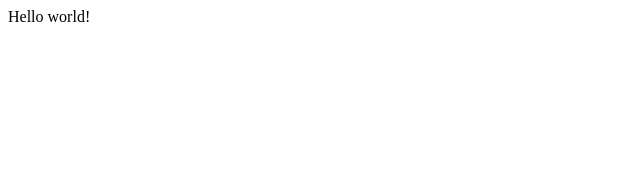
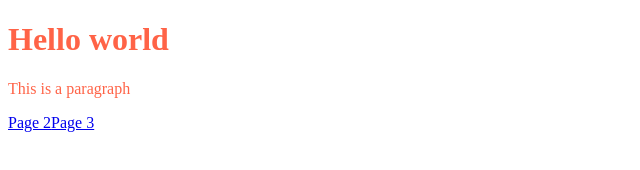
Before and after one commit to JasonNelemans/gatsby-hello-world, a Gatsby site: page / in a window 1280 px wide. Shown: the whole page, without its empty margins (0-640 px from the left). Built offline with nearby package versions, Linux system fonts and the light colour scheme; Gatsby itself is replaced by a stand-in of ours.

Commit message:
linking pages

```diff
--- a/src/pages/index.js
+++ b/src/pages/index.js
@@ -1,5 +1,11 @@
-import React from "react"
+import React from "react";
+import Link from "gatsby-link";
 
 export default function Home() {
-  return <div>Hello world!</div>
+  return <div style={{color: 'tomato'}}>
+    <h1>Hello world</h1>
+    <p>This is a paragraph</p>
+    <Link to='/page-2/'>Page 2</Link>
+    <Link to='/dir1/page-3/'>Page 3</Link>
+  </div>
 }
```
Also changed, not shown: src/pages/dir1/page-3.js (added, +9 -0 lines), src/pages/page-2.js (added, +9 -0 lines).
